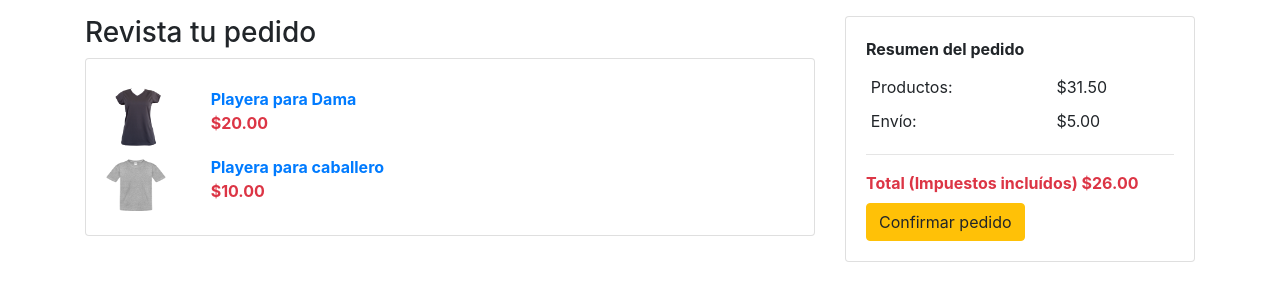
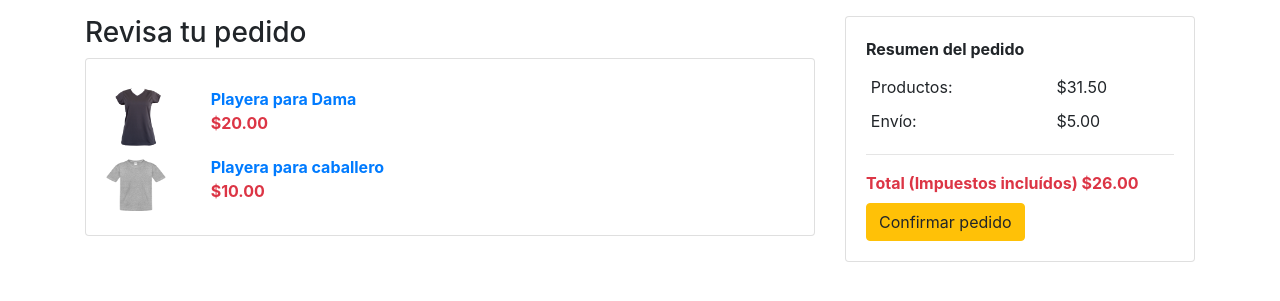
Before and after one commit to Blackstar84/facilito_store, a Django app: template orders/templates/orders/order.html in a window 1280 px wide. Shown: the part 88-389 px from the top of the page. Run offline with Django 3.2, Linux system fonts and the light colour scheme; the template is opened without the code that fills it: values that come from a table or form of the project are taken from there, others are empty; data comes from the database, SQL or seed files in the repository; both versions use the stored data as it was after the commit; some libraries are stand-ins or nearby versions.

Commit message:
se corrige error en el texto del template order.html

```diff
--- a/orders/templates/orders/order.html
+++ b/orders/templates/orders/order.html
@@ -11,7 +11,7 @@
 
 <div class="col-8">
     <div class="h3">
-        Revista tu pedido
+        Revisa tu pedido
     </div>
     <div class="card">
         <div class="card-body">
```
Also changed, not shown: db.sqlite3.
